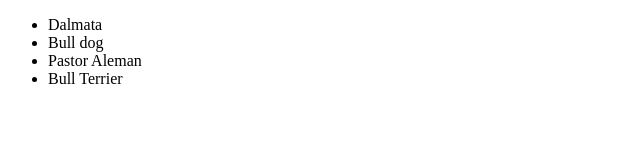
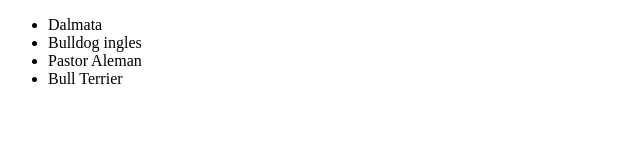
Before and after one commit to DiegoBugsy/Repositorio-Alura, a plain HTML site: page index.html in a window 1280 px wide. Shown: the full height of the page, 0-640 px from the left. Drawn offline with Linux system fonts and the light colour scheme.

Commit message:
Modificacion de bull dog a bulldog ingles

```diff
--- a/index.html
+++ b/index.html
@@ -9,7 +9,7 @@
   <body>
     <ul>
       <li>Dalmata</li>
-      <li>Bull dog</li>
+      <li>Bulldog ingles</li>
       <li>Pastor Aleman</li>
       <li>Bull Terrier</li>
     </ul>
```
